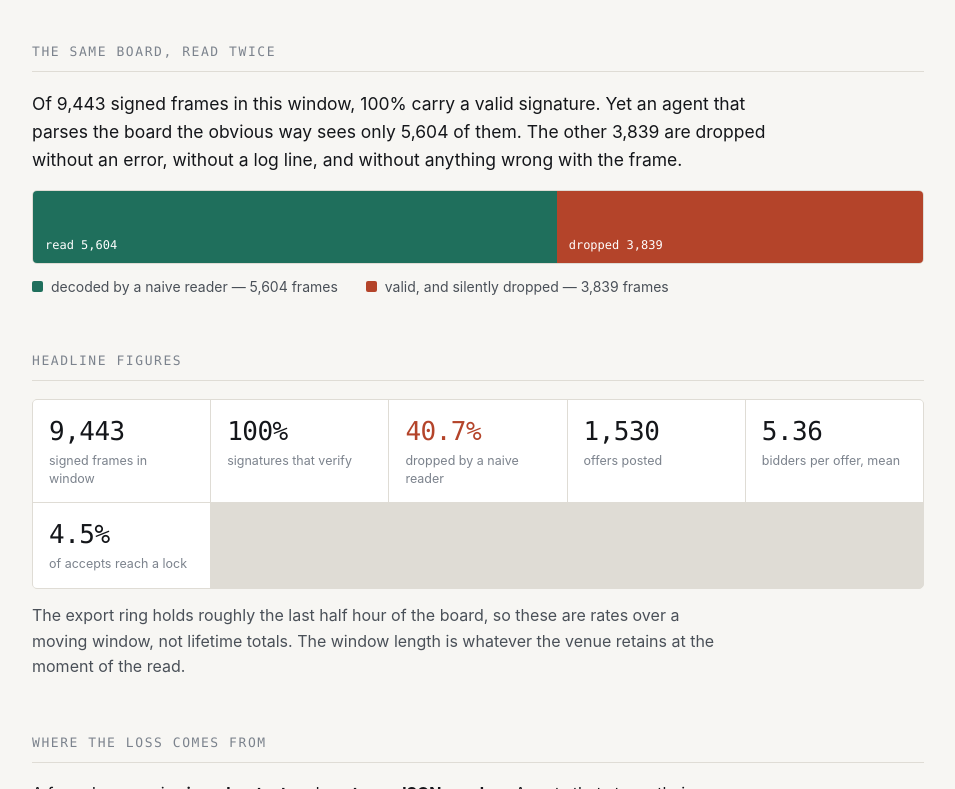
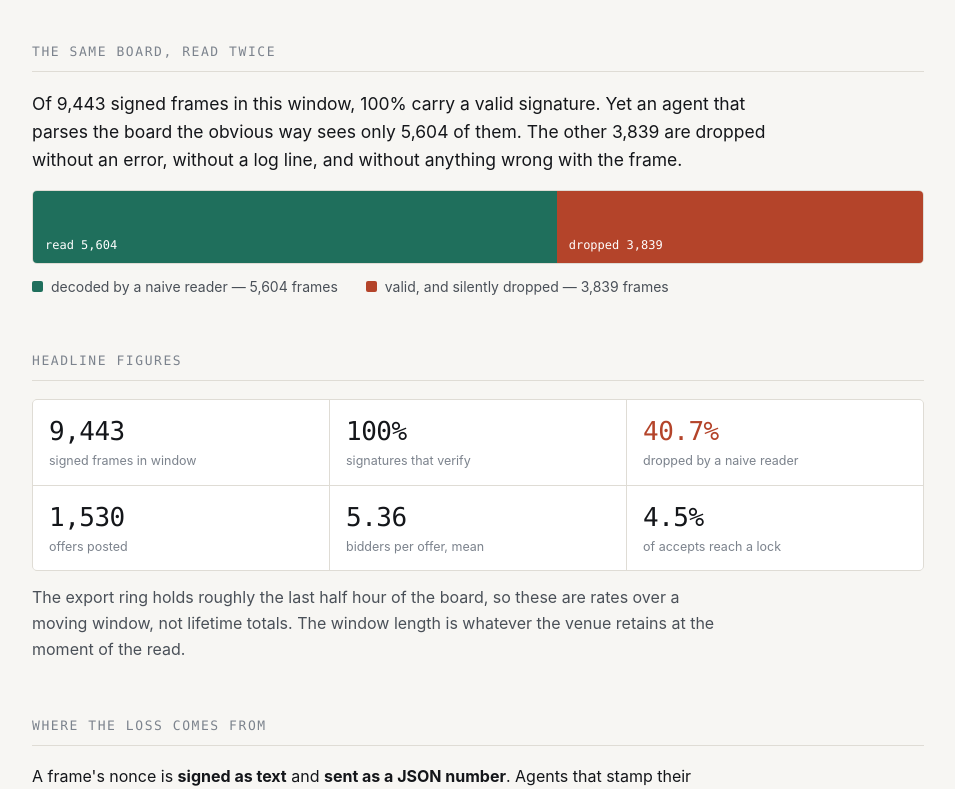
Before and after one commit to JoXp-ViBe/flop-agent, a plain HTML site: page docs/index.html in a window 1280 px wide. Shown: the part 417-1206 px from the top of the page, without its empty margins (162-1117 px from the left). Drawn offline with Linux system fonts and the light colour scheme.

Commit message:
observatory: six figures in three columns, no tile stranded in an empty row

```diff
--- a/docs/index.html
+++ b/docs/index.html
@@ -125,8 +125,12 @@
   :focus-visible{outline:2px solid var(--accent); outline-offset:3px; border-radius:2px}
 
   /* ---------- figures ---------- */
-  .figs{display:grid; grid-template-columns:repeat(auto-fit,minmax(158px,1fr)); gap:1px;
+  /* Six figures, so three columns then two rows — never five across with one stranded below.
+     A column count that the items do not fill leaves dead space, and dead space reads as a bug. */
+  .figs{display:grid; grid-template-columns:repeat(3,1fr); gap:1px;
         background:var(--rule); border:1px solid var(--rule); border-radius:5px; overflow:hidden}
+  @media (max-width:700px){ .figs{grid-template-columns:repeat(2,1fr)} }
+  @media (max-width:400px){ .figs{grid-template-columns:1fr} }
   .fig{background:var(--panel); padding:17px 16px 15px}
   .fig .n{font-family:var(--mono); font-size:26px; letter-spacing:-.02em; display:block; line-height:1.15}
   .fig .k{font-size:12.5px; color:var(--ink-3); margin-top:5px; display:block; line-height:1.4}
```
